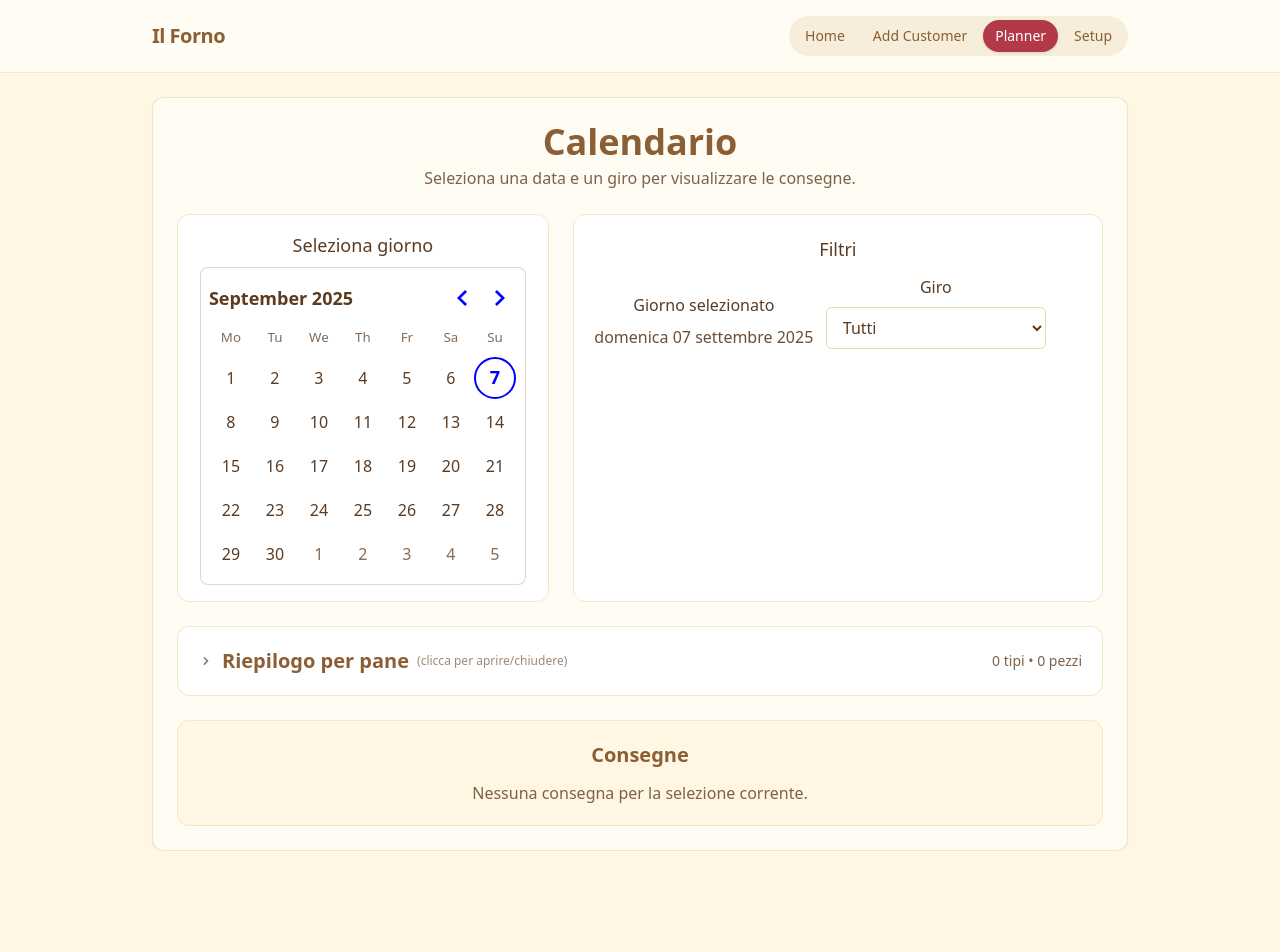
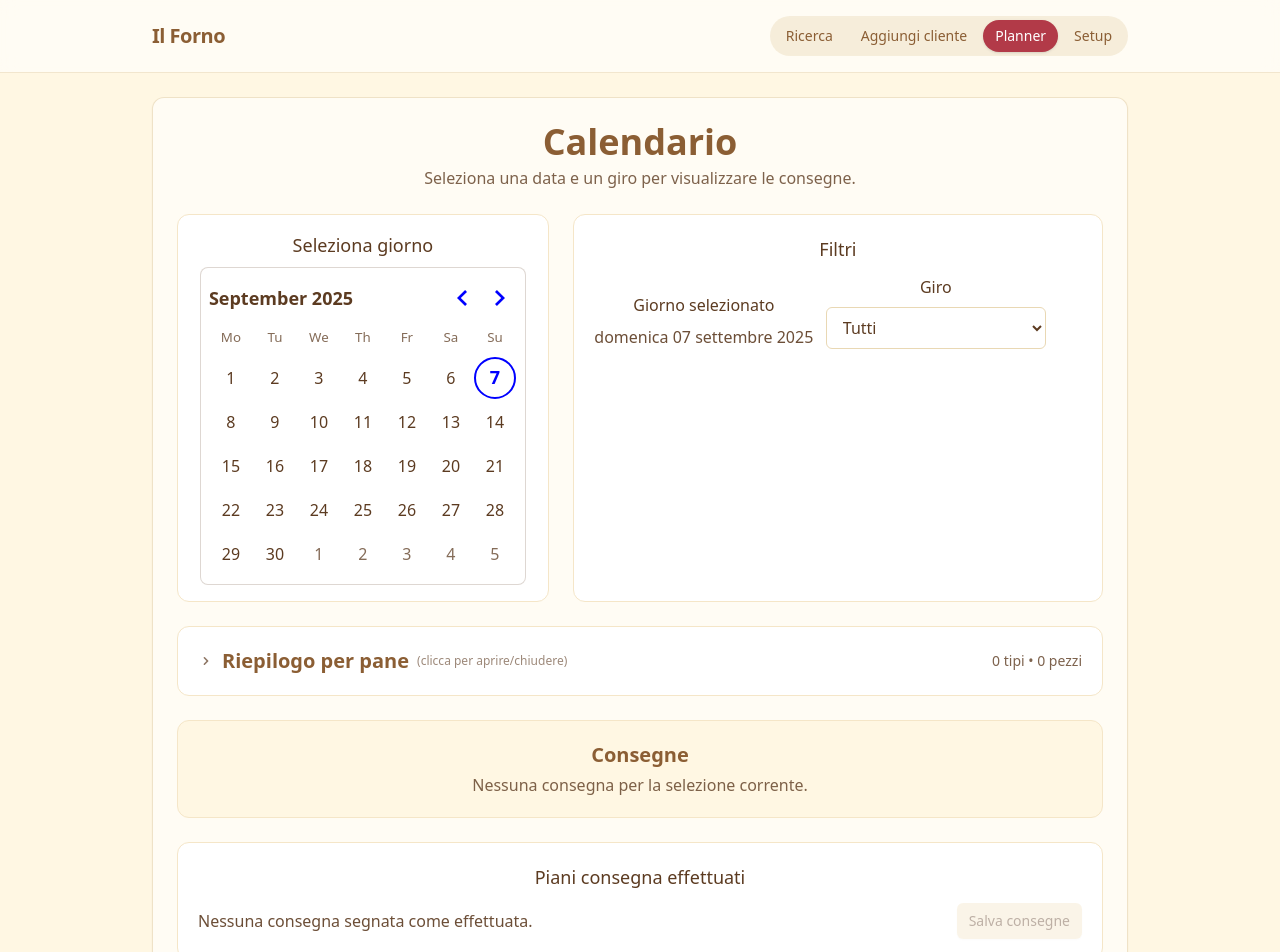
Before and after one commit to Eomm/il-forno, a React (Vite) app in the folder frontend/: page /planner in a window 1280 px wide. Shown: the top 952 px of the page. Before the commit the page ends 851 px from the top, so only its background shows below. Built offline with nearby package versions, Linux system fonts and the light colour scheme.

Commit message:
wip: delivery

```diff
--- a/frontend/src/App.jsx
+++ b/frontend/src/App.jsx
@@ -169,7 +169,7 @@ function Layout({ children }) {
                 `${linkBase} ${isActive ? 'bg-bakery-berry text-white shadow' : 'text-bakery-brown hover:bg-bakery-berry/10'}`
               }
             >
-              Home
+              Ricerca
             </NavLink>
             <NavLink
               to="/add-customer"
@@ -177,7 +177,7 @@ function Layout({ children }) {
                 `${linkBase} ${isActive ? 'bg-bakery-berry text-white shadow' : 'text-bakery-brown hover:bg-bakery-berry/10'}`
               }
             >
-              Add Customer
+              Aggiungi cliente
             </NavLink>
             <NavLink
               to="/planner"
--- a/frontend/src/data/useCustomerDataController.js
+++ b/frontend/src/data/useCustomerDataController.js
@@ -44,6 +44,7 @@ export function useCustomerDataController() {
     resetLocalData: write.resetLocalData,
     exportLocalData: write.exportLocalData,
     importLocalDataFromFile: write.importLocalDataFromFile,
+    saveDelivery: write.saveDelivery,
   }
 }
 
--- a/frontend/src/data/useCustomerDataReadController.js
+++ b/frontend/src/data/useCustomerDataReadController.js
@@ -9,18 +9,23 @@ import { TIERS } from './tiers'
 const DB_NAME = 'il-forno'
 const STORE_CUSTOMERS = 'customers'
 const STORE_PLAN = 'plan'
+const STORE_DELIVERY = 'delivery'
 
 class IlFornoDB extends Dexie {
   /** @type {Dexie.Table<any, number>} */ customers
   /** @type {Dexie.Table<any, number>} */ plan
+  /** @type {Dexie.Table<any, number>} */ delivery
   constructor() {
     super(DB_NAME)
     this.version(1).stores({
       [STORE_CUSTOMERS]: '++id,&name,tier,createdAt',
       [STORE_PLAN]: '++id,customerId,deliveryDate,createdAt',
+      // New deliveries store: tracks completed deliveries
+      [STORE_DELIVERY]: '++id,deliveredAt,customerId,breadTypeId,deliveredPlan',
     })
     this.customers = this.table(STORE_CUSTOMERS)
     this.plan = this.table(STORE_PLAN)
+    this.delivery = this.table(STORE_DELIVERY)
   }
 }
 
@@ -78,6 +83,7 @@ async function getPlanByDate(date, tier) {
       ? filtered
       : filtered.filter((p) => customerMap.get(p.customerId)?.tier === tier)
   return byTier.map((p) => ({
+    planId: p.id,
     customerId: p.customerId,
     customerName: customerMap.get(p.customerId)?.name || '—',
     tier: customerMap.get(p.customerId)?.tier || '',
--- a/frontend/src/pages/Planner.jsx
+++ b/frontend/src/pages/Planner.jsx
@@ -5,9 +5,13 @@ import { useCustomerDataController } from '../data/useCustomerDataController'
 
 export default function Planner() {
   const [selectedDay, setDaySelected] = useState(new Date())
-  const { getPlanByDate, tiers } = useCustomerDataController()
+  const { getPlanByDate, tiers, saveDelivery } = useCustomerDataController()
   const [selectedTier, setSelectedTier] = useState('0') // '0' means all
   const [results, setResults] = useState([]) // Add results state
+  const [deliveredRows, setDeliveredRows] = useState(() => new Set())
+  const [deliveredPlanIds, setDeliveredPlanIds] = useState(() => [])
+  const [saving, setSaving] = useState(false)
+  const [saveMsg, setSaveMsg] = useState('')
 
   const formattedDate = useMemo(
     () =>
@@ -64,6 +68,76 @@ export default function Planner() {
       })
       .catch(console.error)
   }, [selectedDay, selectedTier, getPlanByDate])
+
+  // Keep delivered selections in sync with current results list
+  useEffect(() => {
+    const validIds = new Set(results.map((r) => String(r.planId)))
+    setDeliveredRows((prev) => {
+      const next = new Set([...prev].filter((id) => validIds.has(String(id))))
+      return next
+    })
+    setDeliveredPlanIds((prev) => prev.filter((id) => validIds.has(id)))
+  }, [results])
+
+  // Toggle delivered state for a given row id
+  const toggleDelivered = (planId) => {
+    setDeliveredRows((prev) => {
+      const next = new Set(prev)
+      if (next.has(planId)) next.delete(planId)
+      else next.add(planId)
+      return next
+    })
+
+    // Also keep an ordered array of dark (delivered) planIds
+    setDeliveredPlanIds((prev) => {
+      const id = String(planId)
+      const exists = prev.includes(id)
+      if (exists) {
+        return prev.filter((p) => p !== id)
+      }
+      return [...prev, id]
+    })
+  }
+
+  // Handle delivery click from button (uses data-* attributes)
+  /**
+   * @param {React.MouseEvent<HTMLButtonElement>} e
+   */
+  const handleDeliveryClick = (e) => {
+    const btn = e.currentTarget
+    const planId = String(btn.dataset.planId)
+
+    toggleDelivered(planId)
+  }
+
+  // Save button handler: persist selected deliveries into the delivery table
+  const handleSaveDeliveries = async () => {
+    if (deliveredPlanIds.length === 0) return
+    setSaving(true)
+    setSaveMsg('')
+    try {
+      // Build items from results filtered by selected ids
+      const selectedSet = new Set(deliveredPlanIds.map(String))
+      const items = results
+        .filter((r) => selectedSet.has(String(r.planId)))
+        .map((r) => ({
+          planId: r.planId,
+          quantity: r.quantity,
+          customerId: r.customerId,
+          breadTypeId: r.breadTypeId,
+        }))
+      const res = await saveDelivery({ items })
+      setSaveMsg(`Salvate ${res.saved} consegne`)
+      // Optional: clear local selection after save
+      setDeliveredRows(new Set())
+      setDeliveredPlanIds([])
+    } catch (err) {
+      console.error(err)
+      setSaveMsg(err?.message || 'Errore durante il salvataggio delle consegne')
+    } finally {
+      setSaving(false)
+    }
+  }
 
   // Aggregate results by breadTypeName
   const summaryRows = useMemo(() => {
@@ -210,7 +284,7 @@ export default function Planner() {
 
         {/* Results card - full width below calendar, filters and summary */}
         <section className="lg:col-span-12 bg-bakery-cream rounded-xl border border-bakery-wheat p-5">
-          <h2 className="text-xl font-semibold text-bakery-brown mb-3">Consegne</h2>
+          <h2 className="text-xl font-semibold text-bakery-brown mb-1">Consegne</h2>
           {results.length === 0 ? (
             <div className="text-bakery-choco/80">Nessuna consegna per la selezione corrente.</div>
           ) : (
@@ -220,7 +294,8 @@ export default function Planner() {
                   <col style={{ width: '15%' }} />
                   <col style={{ width: '25%' }} />
                   <col style={{ width: '15%' }} />
-                  <col style={{ width: '45%' }} />
+                  <col style={{ width: '40%' }} />
+                  <col style={{ width: '5%' }} />
                 </colgroup>
                 <thead>
                   <tr className="text-bakery-choco/70">
@@ -228,13 +303,15 @@ export default function Planner() {
                     <th className="text-left py-2 px-2">Cliente</th>
                     <th className="text-left py-2 px-2">Quantità</th>
                     <th className="text-left py-2 px-2">Pane</th>
+                    <th className="text-left py-2 px-2">Consegna</th>
                   </tr>
                 </thead>
                 <tbody>
-                  {results.map((r, idx) => (
+                  {results.map((r) => (
+                    // Build a stable row id similar to the React key
                     <tr
-                      key={`${r.customerId}-${r.breadTypeId}-${r.deliveryDate || idx}`}
-                      className="border-t border-bakery-wheat/60"
+                      key={r.planId}
+                      className={`border-t border-bakery-wheat/60 ${deliveredRows.has(String(r.planId)) ? 'bg-bakery-wheat/50' : ''}`}
                     >
                       <td className="py-2 px-2 text-left">
                         <span className="inline-flex items-center rounded-full bg-bakery-wheat/50 text-bakery-brown px-2 py-0.5 text-xs font-medium">
@@ -246,6 +323,17 @@ export default function Planner() {
                         {r.quantity}
                       </td>
                       <td className="py-2 px-2 text-left text-bakery-choco">{r.breadTypeName}</td>
+                      <td className="py-2 px-2 text-left">
+                        <button
+                          type="button"
+                          className="text-lg leading-none hover:opacity-80 focus:outline-none focus:ring-2 focus:ring-bakery-accent/40 rounded"
+                          aria-label={`Segna consegna per ${r.customerName}`}
+                          data-plan-id={r.planId}
+                          onClick={handleDeliveryClick}
+                        >
+                          ✅
+                        </button>
+                      </td>
                     </tr>
                   ))}
                 </tbody>
@@ -253,6 +341,33 @@ export default function Planner() {
             </div>
           )}
         </section>
+
+        {/* Store delivers */}
+        <section className="lg:col-span-12 bg-white rounded-xl border border-bakery-wheat p-5">
+          <h2 className="text-lg font-medium text-bakery-choco mb-3">Piani consegna effettuati</h2>
+          <div className="flex flex-col gap-2 sm:flex-row sm:items-center sm:justify-between">
+            <div className="text-bakery-choco/90">
+              {deliveredPlanIds.length === 0
+                ? 'Nessuna consegna segnata come effettuata.'
+                : `Consegne segnate come effettuate: ${deliveredPlanIds.length}`}
+            </div>
+            <div className="flex items-center gap-3">
+              {saveMsg && <span className="text-sm text-bakery-choco/80">{saveMsg}</span>}
+              <button
+                type="button"
+                onClick={handleSaveDeliveries}
+                disabled={saving || deliveredPlanIds.length === 0}
+                className={`inline-flex items-center rounded-md px-3 py-2 text-sm font-medium shadow-sm focus:outline-none focus:ring-4 focus:ring-bakery-accent/30 disabled:opacity-40 disabled:cursor-not-allowed ${deliveredPlanIds.length > 0
+                    ? 'bg-bakery-accent text-white hover:opacity-90'
+                    : 'bg-bakery-wheat text-bakery-choco'
+                  }`}
+                aria-disabled={saving || deliveredPlanIds.length === 0}
+              >
+                {saving ? 'Salvataggio…' : 'Salva consegne'}
+              </button>
+            </div>
+          </div>
+        </section>
       </div>
     </div>
   )
```
Also changed, not shown: frontend/src/data/useCustomerDataWriteController.js (+49 -14 lines).
